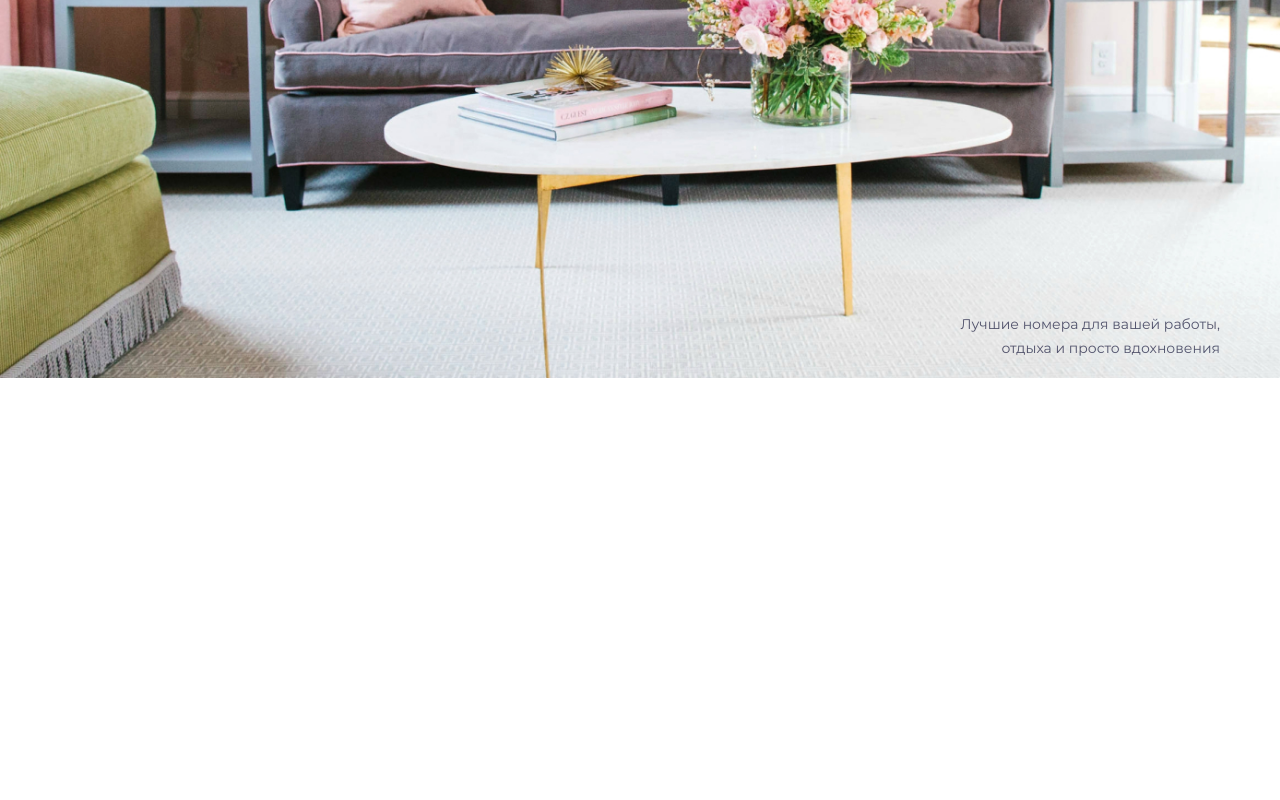
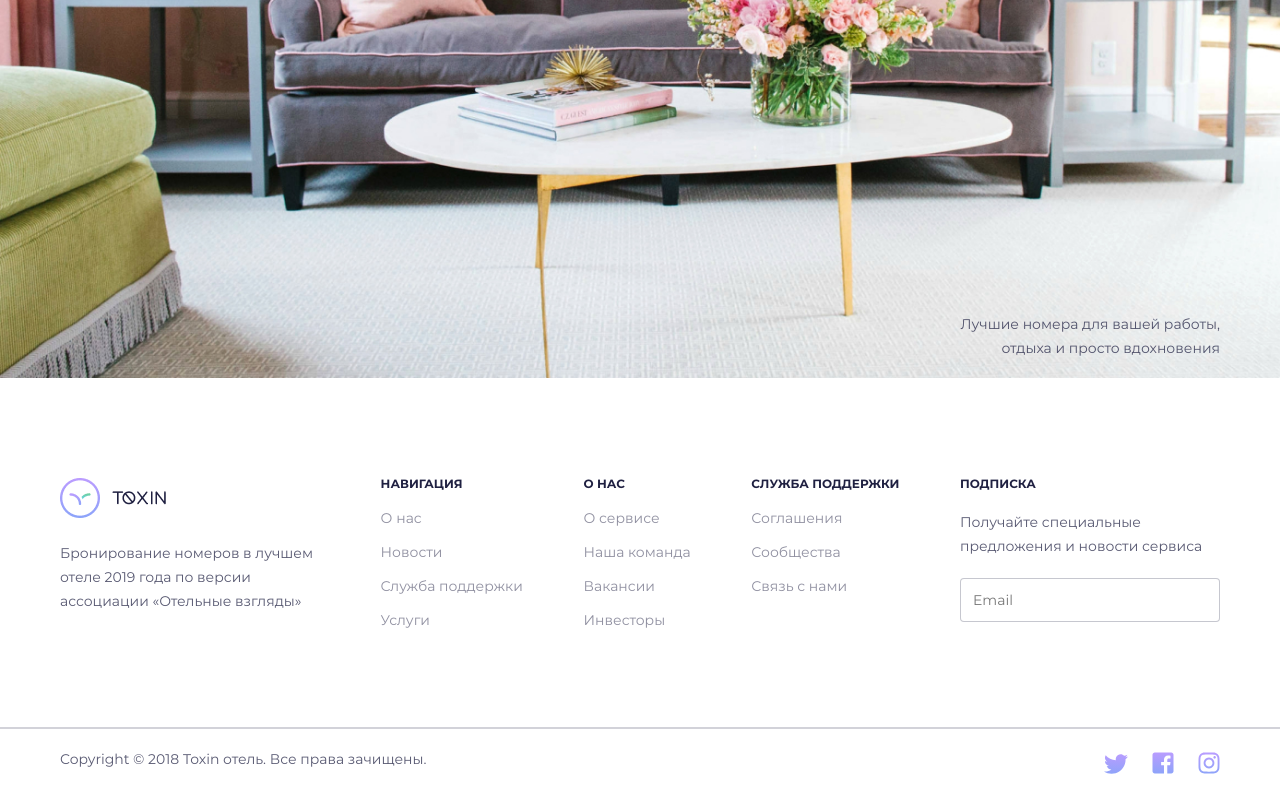
Before and after one commit to woodprop/TOXIN, a website: page src/index.html in a window 1280 px wide. Shown: the part 525-1325 px from the top of the page. Before the commit the page ends 903 px from the top, so only its background shows below. Drawn offline with Linux system fonts and the light colour scheme.

Commit message:
bottom and footer blocks

```diff
--- a/src/index.html
+++ b/src/index.html
@@ -45,5 +45,67 @@
     </div>
 </section>
 
+<section class="bottom">
+    <div class="container">
+        <div class="bottom__wrapper">
+            <div class="bottom__description">
+                <a href="#" class="logo"><img class="logo__image" src="images/toxin-logo.png" alt="logo"></a>
+                <div class="bottom__description-text">
+                    Бронирование номеров в лучшем отеле 2019 года по версии ассоциации «Отельные взгляды»
+                </div>
+            </div>
+            <div class="bottom__navigation">
+                <span>навигация</span>
+                <ul>
+                    <li><a href="#">О нас</a></li>
+                    <li><a href="#">Новости</a></li>
+                    <li><a href="#">Служба поддержки</a></li>
+                    <li><a href="#">Услуги</a></li>
+                </ul>
+            </div>
+
+            <div class="bottom__about">
+                <span>о нас</span>
+                <ul>
+                    <li><a href="#">О сервисе</a></li>
+                    <li><a href="#">Наша команда</a></li>
+                    <li><a href="#">Вакансии</a></li>
+                    <li><a href="#">Инвесторы</a></li>
+                </ul>
+            </div>
+
+            <div class="bottom__support">
+                <span>Служба поддержки</span>
+                <ul>
+                    <li><a href="#">Соглашения</a></li>
+                    <li><a href="#">Сообщества</a></li>
+                    <li><a href="#">Связь с нами</a></li>
+                </ul>
+            </div>
+
+            <div class="bottom__subscribe">
+                <span>Подписка</span>
+                Получайте специальные предложения и новости сервиса
+                <form action="#">
+                    <input type="text" placeholder="Email">
+                </form>
+            </div>
+        </div>
+    </div>
+</section>
+
+<footer class="footer">
+    <div class="container">
+        <div class="footer__wrapper">
+            <div class="footer__copyright">Copyright © 2018 Toxin отель. Все права зачищены.</div>
+            <div class="footer__social">
+                <a href="#"><img src="icons/twitter.svg" alt="twitter"></a>
+                <a href="#"><img src="icons/facebook.svg" alt="facebook"></a>
+                <a href="#"><img src="icons/instagram.svg" alt="instagram"></a>
+            </div>
+        </div>
+    </div>
+</footer>
+
 </body>
 </html>
--- /dev/null
+++ b/src/sass/blocks/_bottom.sass
@@ -0,0 +1,55 @@
+.bottom
+  padding: 100px 0
+  &__wrapper
+    display: flex
+    justify-content: space-between
+  &__description
+    width: 260px
+    &-text
+      margin-top: 20px
+      color: rgba(31, 32, 65, 0.75)
+      font-size: 14px
+      font-weight: 400
+      line-height: 24px
+  &__navigation, &__about, &__support, &__subscribe
+    span
+      display: block
+      color: #1f2041
+      font-size: 12px
+      line-height: 12px
+      font-weight: bold
+      text-transform: uppercase
+    ul
+      margin-top: 21px
+
+      font-size: 14px
+      font-weight: normal
+      li
+        margin-top: 20px
+        a
+          color: rgba(31, 32, 65, 0.5)
+          text-decoration: none
+          &:hover
+            color: rgba(31, 32, 65, 1)
+
+  &__subscribe
+    width: 260px
+    color: rgba(31, 32, 65, 0.75)
+    font-size: 14px
+    font-weight: normal
+    line-height: 24px
+    span
+      margin-bottom: 20px
+    form
+      input
+        margin-top: 20px
+        padding: 12px
+        width: 100%
+        height: 44px
+        border-radius: 4px
+        border: 1px solid rgba(31, 32, 65, 0.25)
+        background-color: #ffffff
+        color: rgba(31, 32, 65, 0.25)
+        font-size: 14px
+        font-weight: normal
+        line-height: 24px
--- /dev/null
+++ b/src/sass/blocks/_footer.sass
@@ -0,0 +1,13 @@
+.footer
+  padding: 23px 0
+  border-top: 2px solid rgba(31, 32, 65, 0.2)
+  &__wrapper
+    display: flex
+    justify-content: space-between
+  &__copyright
+    color: rgba(31, 32, 65, 0.75)
+    font-size: 14px
+    font-weight: 400
+  &__social
+    a
+      margin-left: 20px
--- a/src/sass/blocks/_header.sass
+++ b/src/sass/blocks/_header.sass
@@ -4,13 +4,6 @@
     display: flex
     justify-content: space-between
     align-items: center
-
-  .logo
-    display: block
-    width: 110px
-    &__image
-      max-width: 100%
-      max-height: 100%
 
   .menu
     margin-right: 44px
--- a/src/sass/common/_general.sass
+++ b/src/sass/common/_general.sass
@@ -3,3 +3,10 @@
   margin: 0 auto
   width: 1160px
   height: 100%
+
+.logo
+  display: block
+  width: 110px
+  &__image
+    max-width: 100%
+    max-height: 100%
--- a/src/sass/style.sass
+++ b/src/sass/style.sass
@@ -12,3 +12,5 @@ html
 @import "common/general"
 @import "blocks/header"
 @import "blocks/main"
+@import "blocks/bottom"
+@import "blocks/footer"
```
Also changed, not shown: src/css/style.min.css, 1 other file.
